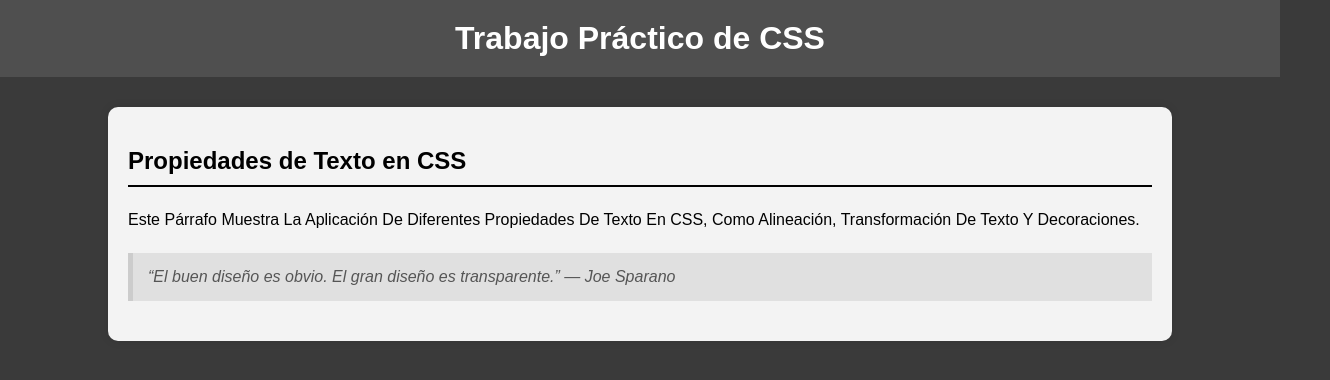
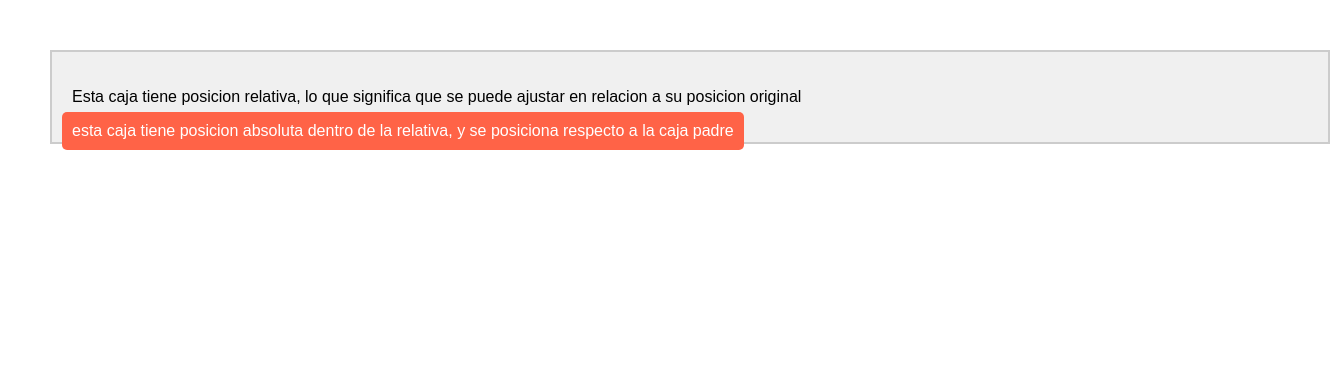
Before and after one commit to Paul26-sys/Pr-ctico-Front-End---CSS3, a plain HTML site: page index.html in a window 1280 px wide. Shown: the whole page, 1330 px wide, since content can reach past the window. Drawn offline with Linux system fonts and the light colour scheme.

Commit message:
Add files via upload

```diff
--- a/index.html
+++ b/index.html
@@ -3,20 +3,15 @@
 <head>
     <meta charset="UTF-8">
     <meta name="viewport" content="width=device-width, initial-scale=1.0">
-    <title>Trabajo Práctico de CSS</title>
+    <title>Caja Relativa y Absoluta</title>
     <link rel="stylesheet" href="styles.css">
 </head>
 <body>
-    <header>
-        <h1>Trabajo Práctico de CSS</h1>
-    </header>
-
-    <section>
-        <h2>Propiedades de Texto en CSS</h2>
-        <p>Este Párrafo Muestra La Aplicación De Diferentes Propiedades De Texto En CSS, Como Alineación, Transformación De Texto Y Decoraciones.</p>
-        <blockquote>
-            “El buen diseño es obvio. El gran diseño es transparente.” — Joe Sparano
-        </blockquote>
-    </section>
+    <div class="relativo">
+        <p>Esta caja tiene posicion relativa, lo que significa que se puede ajustar en relacion a su posicion original</p>
+        <div class="absoluto">
+            esta caja tiene posicion absoluta dentro de la relativa, y se posiciona respecto a la caja padre
+        </div>
+    </div>
 </body>
 </html>
--- a/styles.css
+++ b/styles.css
@@ -3,71 +3,26 @@ body {
     font-family: Arial, sans-serif;
     margin: 0;
     padding: 0;
-    background-color: #3a3a3a;
 }
 
-/* Estilos para el encabezado */
-header {
-    background-color: #4f4f4f;
-    padding: 20px 0;
-    text-align: center;
-    color: #fff;
+/* Estilos para la caja relativa */
+.relativo {
+    position: relative;
+    top: 50px;
+    left: 50px;
+    background-color: #f0f0f0;
+    padding: 20px;
+    margin-bottom: 100px;
+    border: 2px solid #ccc;
 }
 
-header h1 {
-    font-size: 2em;
-    margin: 0;
+/* Estilos para la caja absoluta */
+.absoluto {
+    position: absolute;
+    top: 60px; /* Ajustado para que no tape el texto */
+    left: 10px;
+    background-color: #ff6347;
+    padding: 10px;
+    color: white;
+    border-radius: 5px;
 }
-
-/* Estilos para la sección */
-section {
-    background-color: #f3f3f3;
-    margin: 30px auto;
-    padding: 20px;
-    width: 80%;
-    border-radius: 10px;
-    box-shadow: 0 0 10px rgba(0, 0, 0, 0.1);
-}
-
-section h2 {
-    font-size: 1.5em;
-    border-bottom: 2px solid #000;
-    padding-bottom: 10px;
-}
-
-section p {
-    text-align: justify;
-    text-transform: capitalize;
-    margin-top: 20px;
-    line-height: 1.6;
-}
-
-blockquote {
-    background-color: #e0e0e0;
-    padding: 15px;
-    margin: 20px 0;
-    font-style: italic;
-    border-left: 5px solid #ccc;
-    color: #555;
-}
-
-/* Media Query para pantallas con ancho máximo de 768px */
-@media (max-width: 768px) {
-    body {
-        background-color: #2a2a2a;
-    }
-
-    header h1 {
-        font-size: 1.5em;
-    }
-
-    section {
-        width: 90%;
-        padding: 15px;
-    }
-
-    blockquote {
-        padding: 10px;
-        margin: 15px 0;
-    }
-}
```
